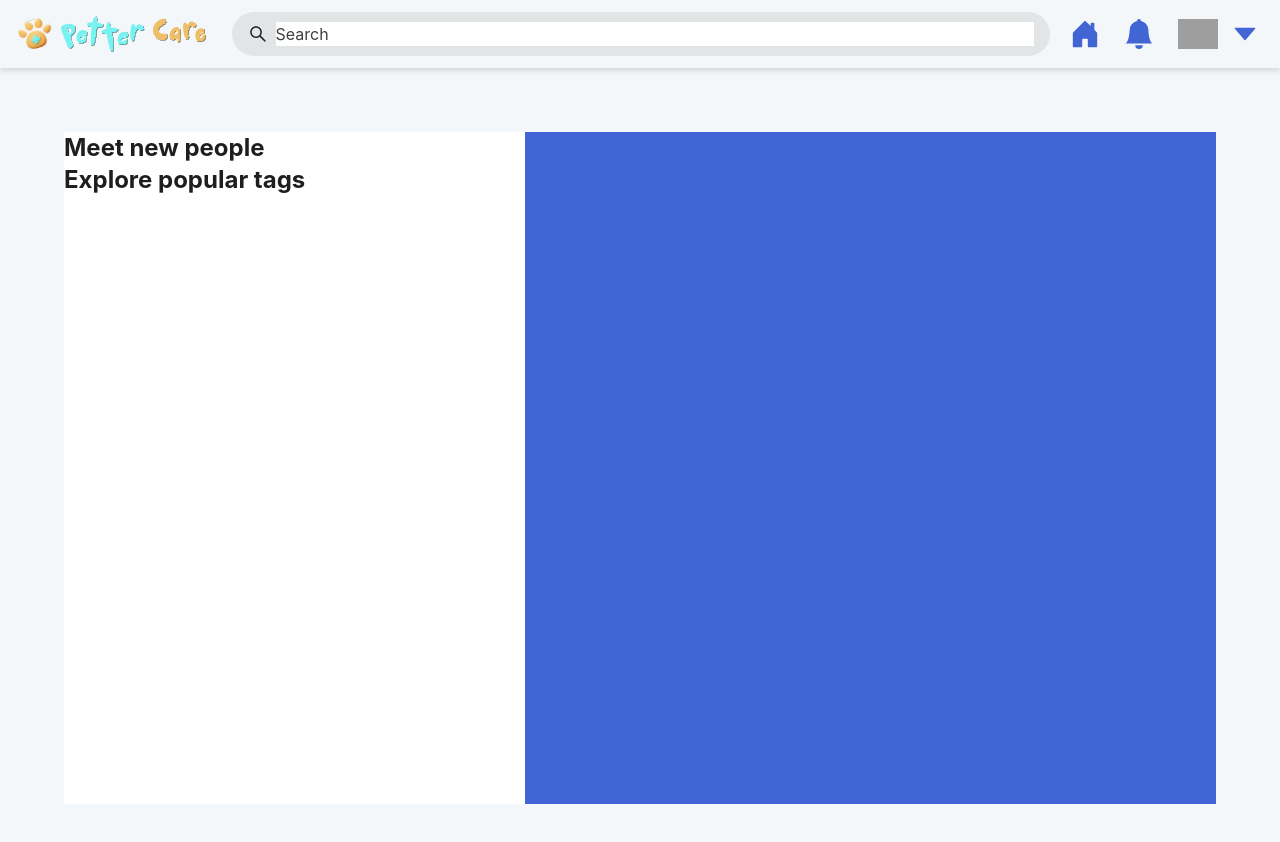
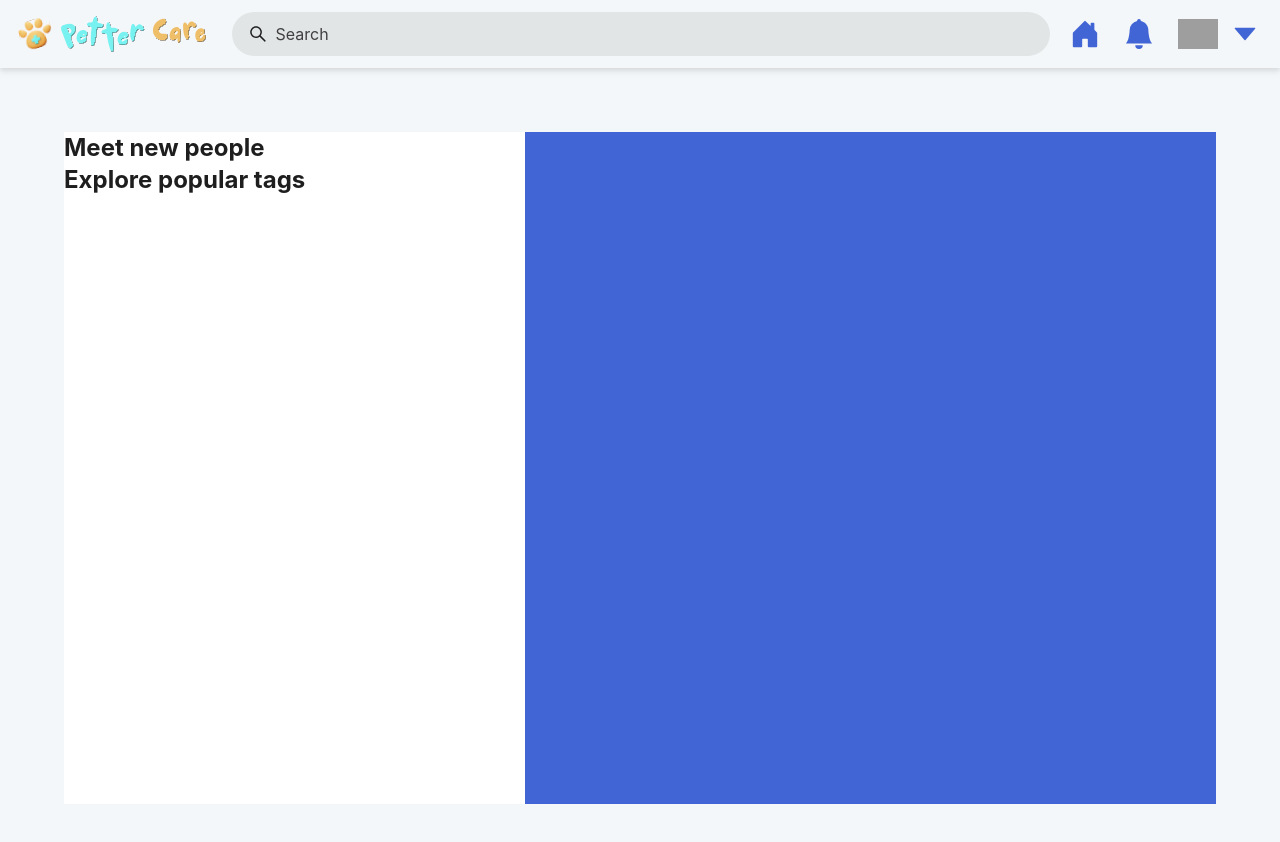
Before and after one commit to Ethea2/petter-care, a React (Vite) app in the folder frontend/: page /dashboard in a window 1280 px wide. Shown: the top 842 px of the page. Built offline with nearby package versions, Linux system fonts and the light colour scheme; grey boxes are pictures that could not be loaded.

Commit message:
fix: bg issue with navbar

```diff
--- a/frontend/src/components/navbar/Nav.tsx
+++ b/frontend/src/components/navbar/Nav.tsx
@@ -14,7 +14,7 @@ const Nav = () => {
                     </div>
                     <input
                         type="text"
-                        className="text-base text-grey placeholder-grey w-full bg-transparent outline-none"
+                        className="text-base text-grey placeholder-grey w-full bg-[#E2E5E6] outline-none"
                         placeholder="Search"
                     />
                 </div>
```
